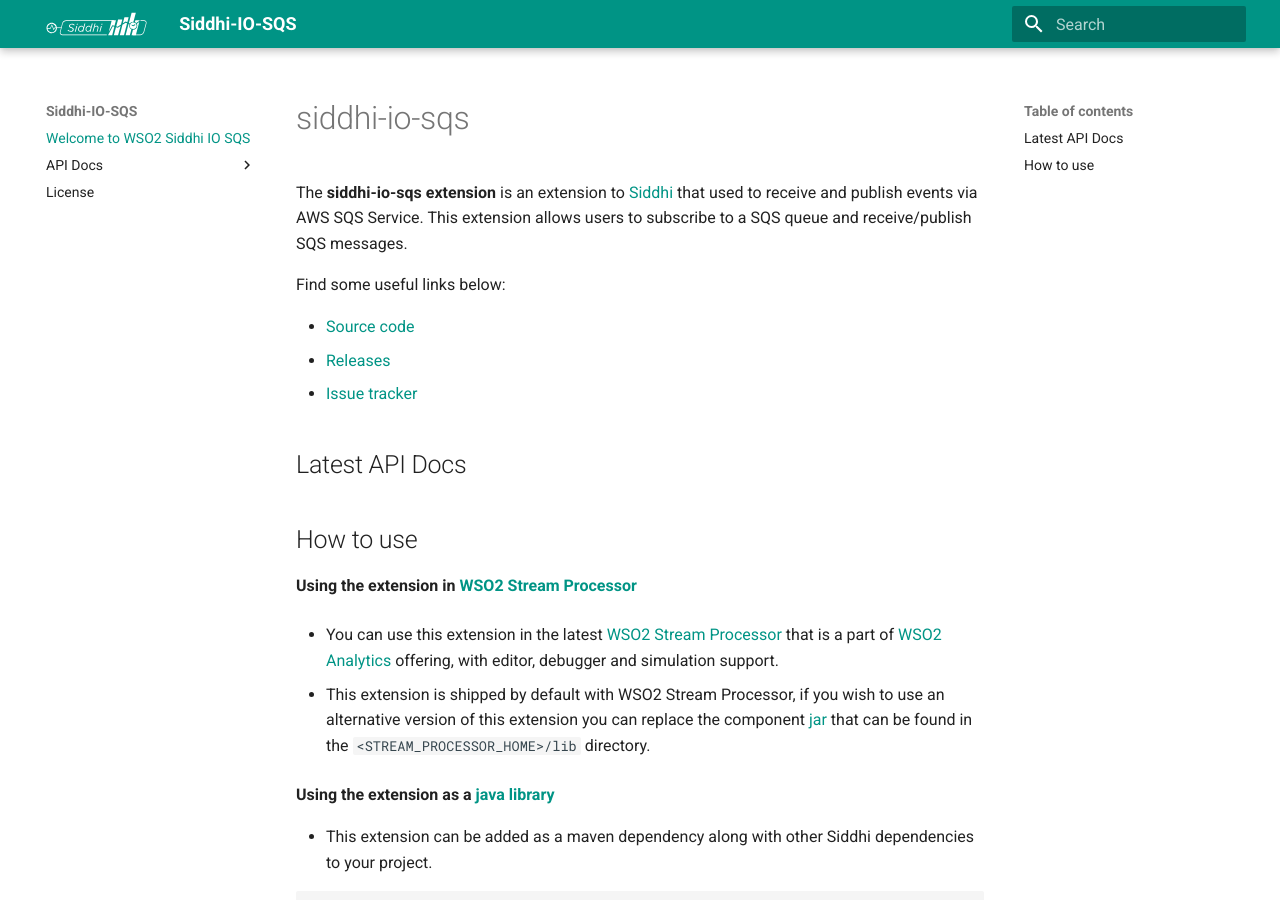
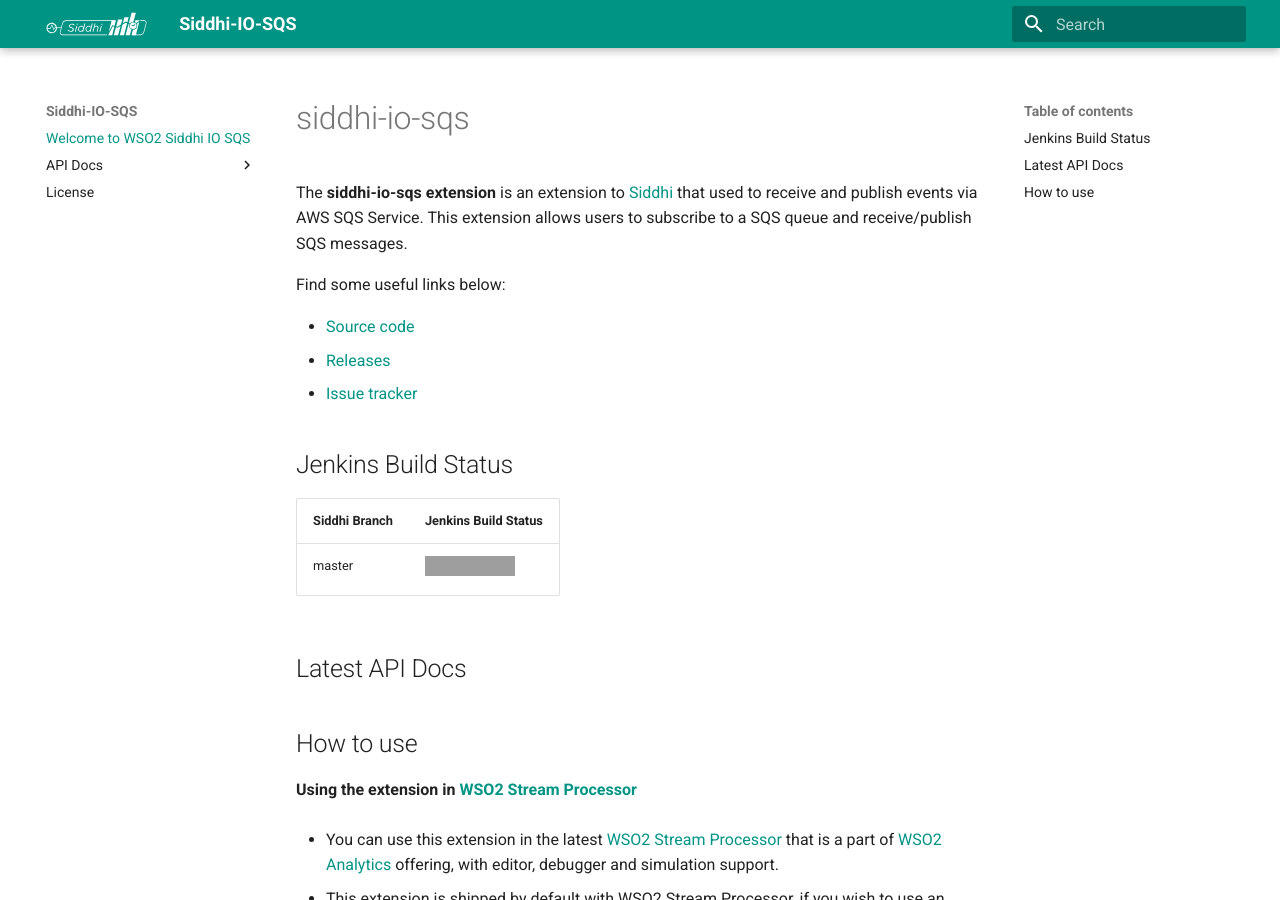
Before and after one commit to siddhi-io/siddhi-io-sqs, an MkDocs documentation site: the page built from docs/index.md, in a window 1280 px wide and 900 px high. Built offline with MkDocs 1.6.1 and Material for MkDocs 9.7.7, drawn with Linux system fonts in a browser that asks for light colours; old or Windows-style settings are respelled for this version of MkDocs; grey boxes are pictures that could not be loaded.

Commit message:
Add build status to the Readme description

```diff
--- a/docs/index.md
+++ b/docs/index.md
@@ -10,6 +10,12 @@
 * <a target="_blank" href="https://github.com/wso2-extensions/siddhi-io-sqs">Source code</a>
 * <a target="_blank" href="https://github.com/wso2-extensions/siddhi-io-sqs/releases">Releases</a>
 * <a target="_blank" href="https://github.com/wso2-extensions/siddhi-io-sqs/issues">Issue tracker</a>
+
+## Jenkins Build Status
+
+|  Siddhi Branch | Jenkins Build Status |
+| :---------------------------------------- |:---------------------------------------
+| master         | [![Build Status](https://wso2.org/jenkins/view/wso2-dependencies/job/siddhi/job/siddhi-io-sqs/badge/icon)](https://wso2.org/jenkins/view/wso2-dependencies/job/siddhi/job/siddhi-io-sqs)|
 
 ## Latest API Docs
 
```
Also changed, not shown: README.md (+6 -0 lines).
